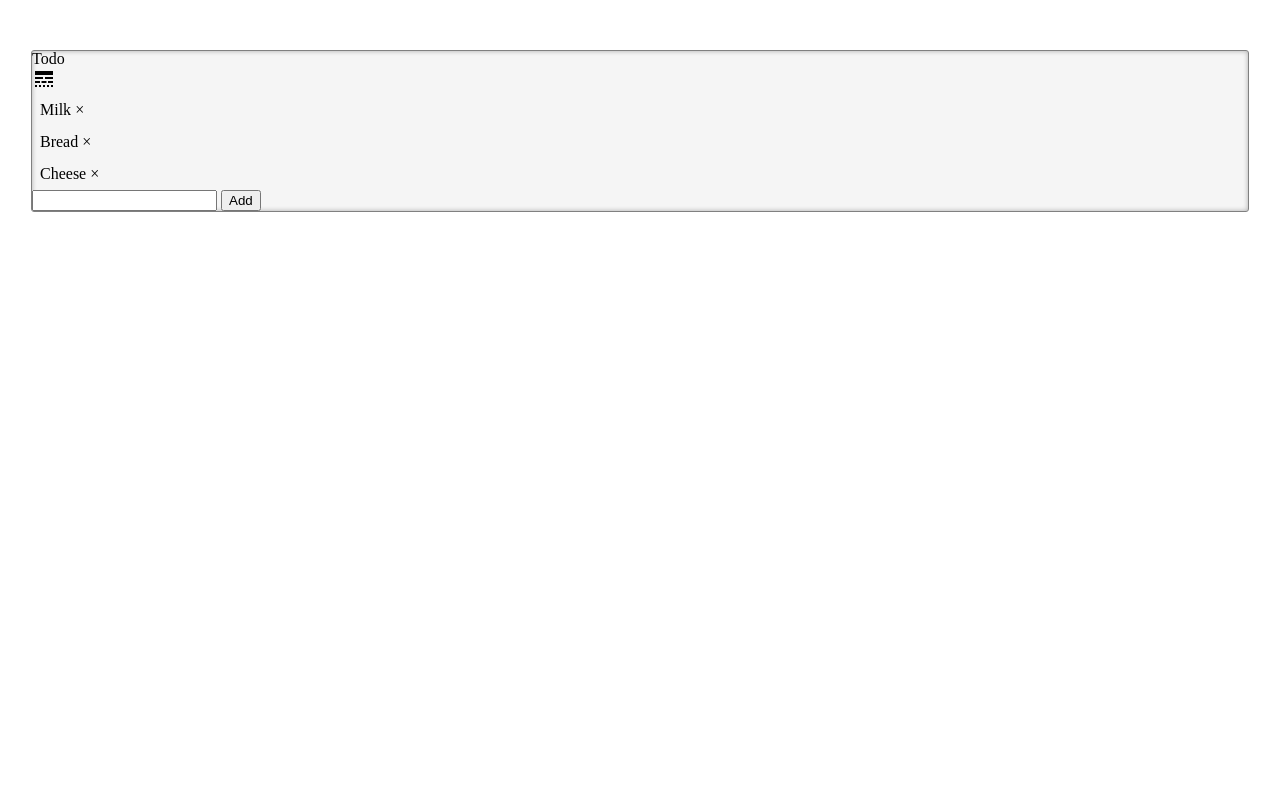
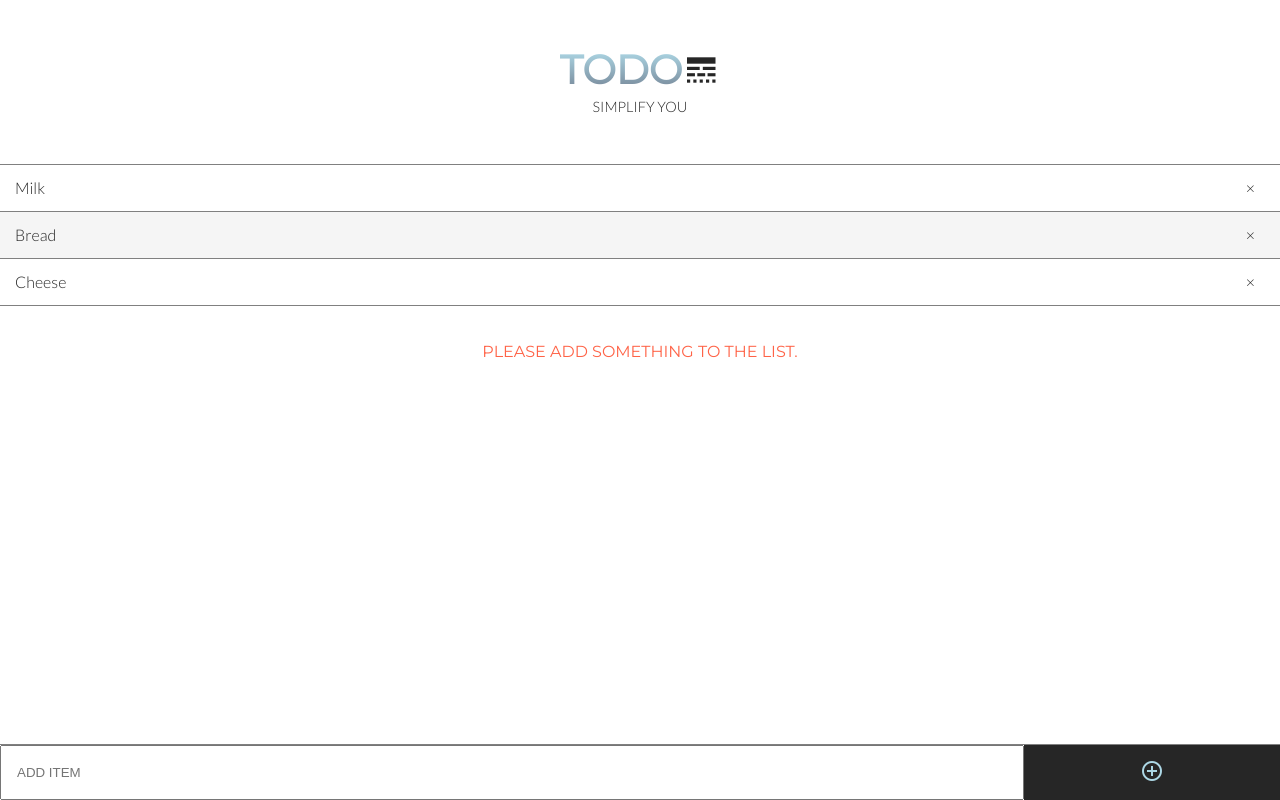
Before and after one commit to ear78/angular-todo, a website: page index.html in a window 1280 px wide. Drawn offline with nearby package versions, Linux system fonts and the light colour scheme.

Commit message:
added error box when item is already in list, and added more css in general

```diff
--- a/css/_mainStyles.scss
+++ b/css/_mainStyles.scss
@@ -1,15 +1,131 @@
+// SASS VARIABLES AND MIXINS
+
+$lato: 'Lato', sans-serif;
+$montserrat: 'montserrat', sans-serif;
+$black: #262626;
+$white: #fff;
+$lightgray: #f5f5f5;
+$lightblue: #add8e6;
+
+@mixin h1 {
+    font-family: $montserrat;
+    font-size: 2.5em;
+    font-weight: 600;
+    text-transform: uppercase;
+    background: -webkit-linear-gradient(lightblue, lightslategray);
+    -webkit-background-clip: text;
+    -webkit-text-fill-color: transparent;
+}
+
+
+
+
+// MAIN STYLES FOR TODO APP
+
+* {
+    box-sizing: border-box;
+}
 body {
     padding-top: 50px;
+    font-family: $lato;
+    color: $black;
 }
 .main-wrapper {
-    width: 95%;
     margin: 0 auto;
-    background: #f5f5f5;
-    border: 1px solid gray;
-    border-radius: 3px;
-    box-shadow: inset 0px 0px 5px rgba(0,0,0,0.3);
+    .add-text {
+        text-align: center;
+        color: tomato;
+        text-transform: uppercase;
+        font-family: $montserrat;
+        margin-bottom: 30px;
+    }
+    .error-text {
+        background: tomato;
+        color: white;
+        padding: 25px;
+        width: 85%;
+        border-radius: 3px;
+        margin: 0 auto;
+        font-family: $montserrat;
+        text-transform: uppercase;
+        text-align: center;
+        min-height: 70px;
+    }
 }
 
-.main-wrapper li {
-    padding: 8px;
+.header-container {
+    text-align: center;
+    margin-bottom: 50px;
+    .title-container {
+        margin-bottom: 10px;
+        display: flex;
+        align-items: center;
+        justify-content: center;
+    }
+    h1 {
+        @include h1;
+    }
+    i {
+        font-size: 38px;
+    }
+    p {
+        text-transform: uppercase;
+        font-size: .9em;
+    }
 }
+
+.list-container {
+    border-radius: 3px;
+    margin-bottom: 30px;
+    ul {
+        min-height: 150px;
+        max-height: 375px;
+        overflow: auto;
+    }
+    li {
+        background: $lightgray;
+        position: relative;
+        padding: 15px;
+        border-bottom: 1px solid gray;
+    }
+    li:first-child {
+        border-top: 1px solid gray;
+    }
+    li:nth-child(odd){
+        background: $white;
+    }
+    span {
+        position: absolute;
+        right: 25px;
+    }
+
+}
+
+.input-container {
+    display: flex;
+    border-top: 1px solid gray;
+    position: fixed;
+    bottom: 0;
+    left: 0;
+    width: 100%;
+    input {
+        width: 80%;
+        padding-left: 15px;
+    }
+    input::-webkit-input-placeholder {
+        text-transform: uppercase;
+    }
+    input[type=text]{
+        text-transform: uppercase;
+    }
+    input:focus {
+        outline-color: lightblue;
+    }
+    button {
+        width: 20%;
+        height: 55px;
+        background: $black;
+        border: none;
+        color: $lightblue;
+    }
+}
--- a/index.html
+++ b/index.html
@@ -11,22 +11,34 @@
         <link href="https://fonts.googleapis.com/icon?family=Material+Icons"
       rel="stylesheet">
 
-
     </head>
     <body>
         <div ng-app="todo" ng-controller="mainCtrl" class="main-wrapper">
+            <div class="header-container">
+                <div class="title-container">
                     <h1>Todo</h1>
                     <i class="material-icons small-icon">line_style</i>
+                </div>
+                <p>Simplify You</p>
+            </div>
+
+            <div class="list-container">
                 <ul>
                     <li ng-repeat="product in products">{{ product }}
                         <span ng-click="removeItem($index)">&times;</span>
                     </li>
                 </ul>
+            </div>
 
-            <input type="text" ng-model="addMe">
-            <button type="button" ng-click="addItem()">Add</button>
-            <p>{{ addText }}</p>
-            <p>{{ errorText }}</p>
+            <!-- ERROR NOTIFICATIONS AND TEXT -->
+            <p class="add-text">Please add something to the list.{{ addText }}</p>
+            <p ng-hide="isError" class="error-text">{{ errorText }}</p>
+
+            <div class="input-container">
+                <input type="text" ng-model="addMe" placeholder="Add Item">
+                <button type="button" ng-click="addItem()"><i class="material-icons">add_circle_outline</i></button>
+            </div>
+
         </div>
 
         <script src="https://cdnjs.cloudflare.com/ajax/libs/angular.js/1.6.1/angular.js"></script>
--- a/js/mainCtrl.js
+++ b/js/mainCtrl.js
@@ -1,5 +1,6 @@
 app.controller('mainCtrl', function($scope){
 
+    $scope.isError = true;
     $scope.products = ["Milk", "Bread", "Cheese"];
 
     // ADD ITEM TO TODO LIST
@@ -8,15 +9,17 @@ app.controller('mainCtrl', function($scope){
         $scope.errorText = "";
 
         if(!$scope.addMe){
-            $scope.addText = "Please add something to the list.";
+            $scope.addText = " Nothing to add.";
             return;
         }
         if($scope.products.indexOf($scope.addMe) === -1){
             $scope.products.push($scope.addMe);
             $scope.addMe = "";
+            $scope.isError = true;
         }
         else {
             $scope.errorText = "The item you added is already on the list.";
+            $scope.isError = false;
         }
     }
 
```
Also changed, not shown: css/styles.css, 1 other file. Lines whose indentation alone changed are shown as unchanged.
